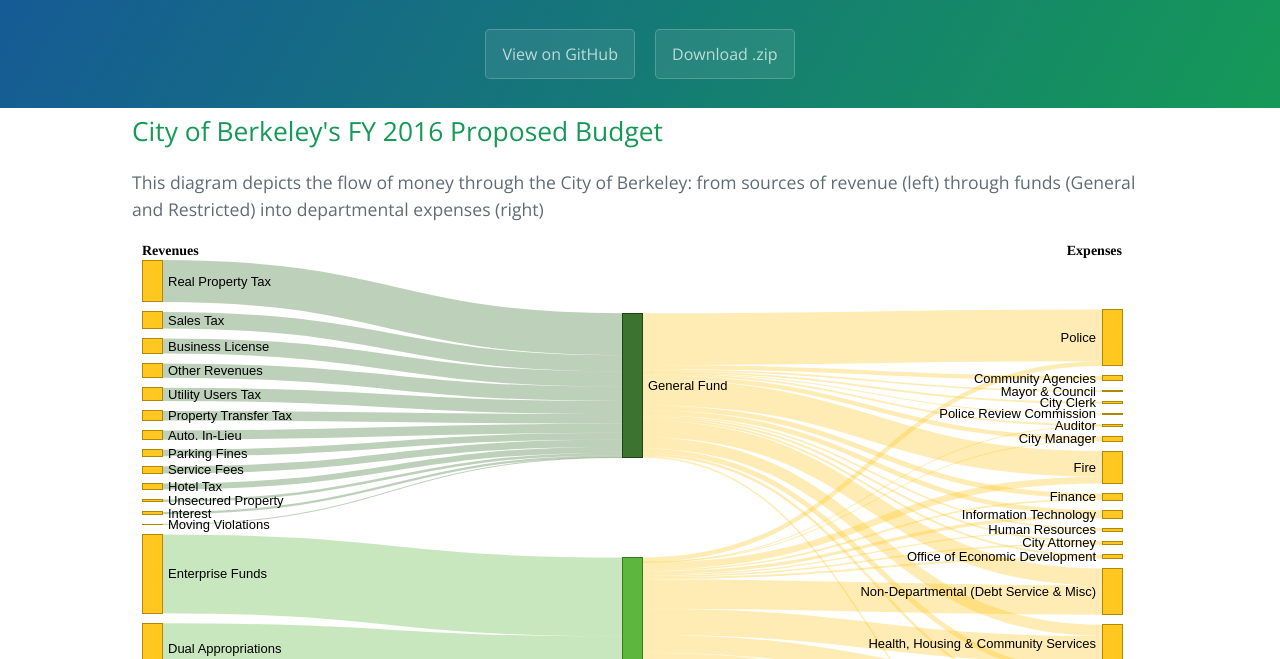
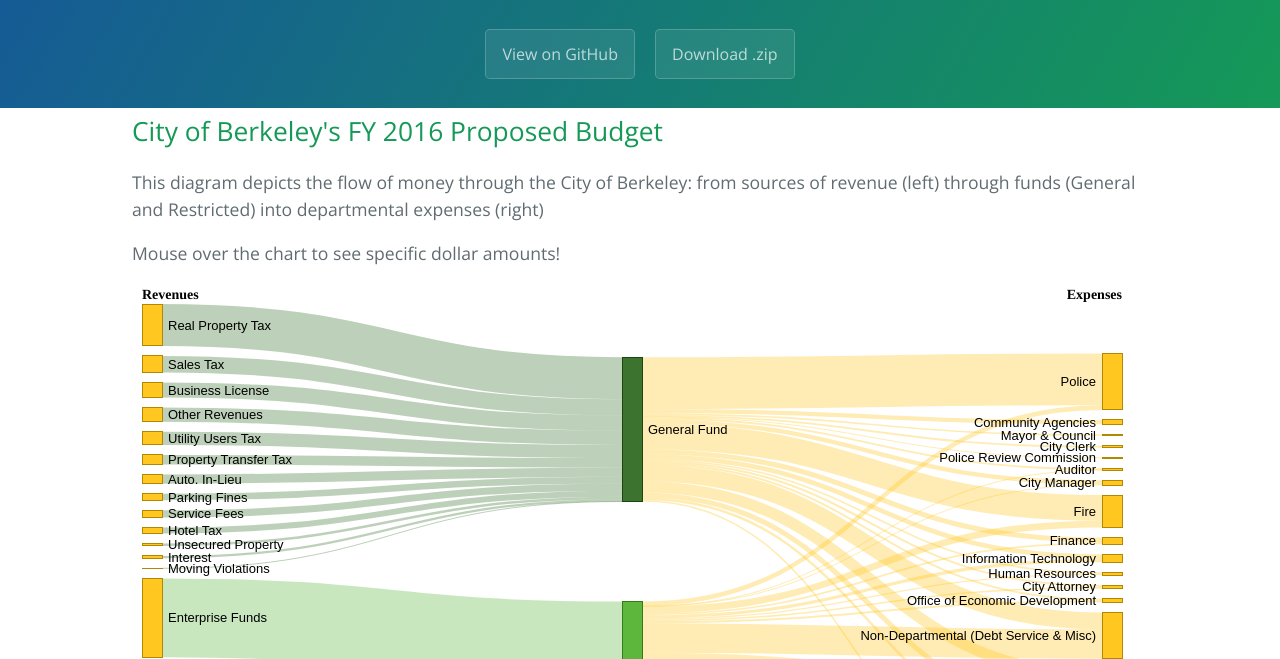
Before and after one commit to bgould132/berkeley-budget-vis, a plain HTML site: page index.html in a window 1280 px wide. Shown: the part 141-800 px from the top of the page. Drawn offline with nearby package versions, Linux system fonts and the light colour scheme; a script that the page names is missing.

Commit message:
Added mouseover info

```diff
--- a/index.html
+++ b/index.html
@@ -84,6 +84,7 @@
         <div id="chart">
             <h2>City of Berkeley's FY 2016 Proposed Budget</h2>
             <p>This diagram depicts the flow of money through the City of Berkeley: from sources of revenue (left) through funds (General and Restricted) into departmental expenses (right)</p>
+            <p>Mouse over the chart to see specific dollar amounts!</p>
             <div id="hover_description"></div>
             <script src="https://cdnjs.cloudflare.com/ajax/libs/d3/3.5.5/d3.min.js"></script>
             <script src="sankey.js"></script>
```
